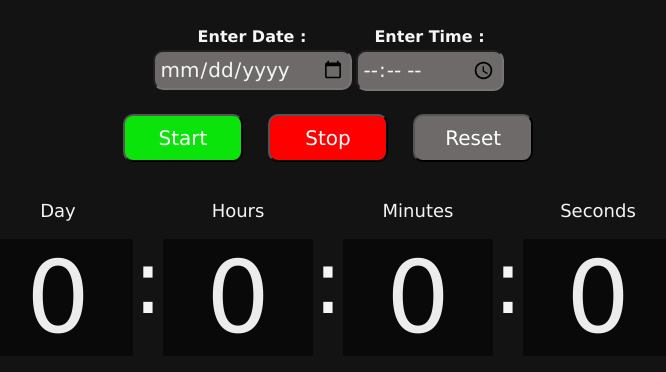
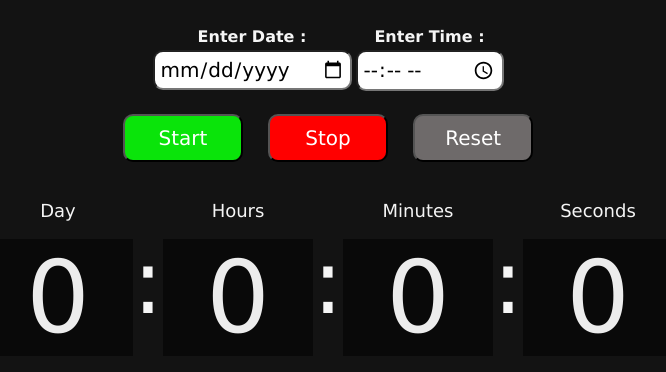
Before and after one commit to chetanck03/CodeClause_Itern, a plain HTML site: page 01) Countdown Timer/index.html in a window 1280 px wide. Shown: the part 76-448 px from the top of the page, without its empty margins (312-978 px from the left). Drawn offline with Linux system fonts and the light colour scheme.

Commit message:
added use

```diff
--- a/01) Countdown Timer/style.css
+++ b/01) Countdown Timer/style.css
@@ -24,8 +24,8 @@ input {
   padding: 5px;
   border-radius: 10px;
   cursor: pointer;
-  background-color: rgb(110, 106, 106);
-  color: #f5f5f5;
+  /* background-color: rgb(110, 106, 106); */
+  /* color: #f5f5f5; */
 
 
 }
```
